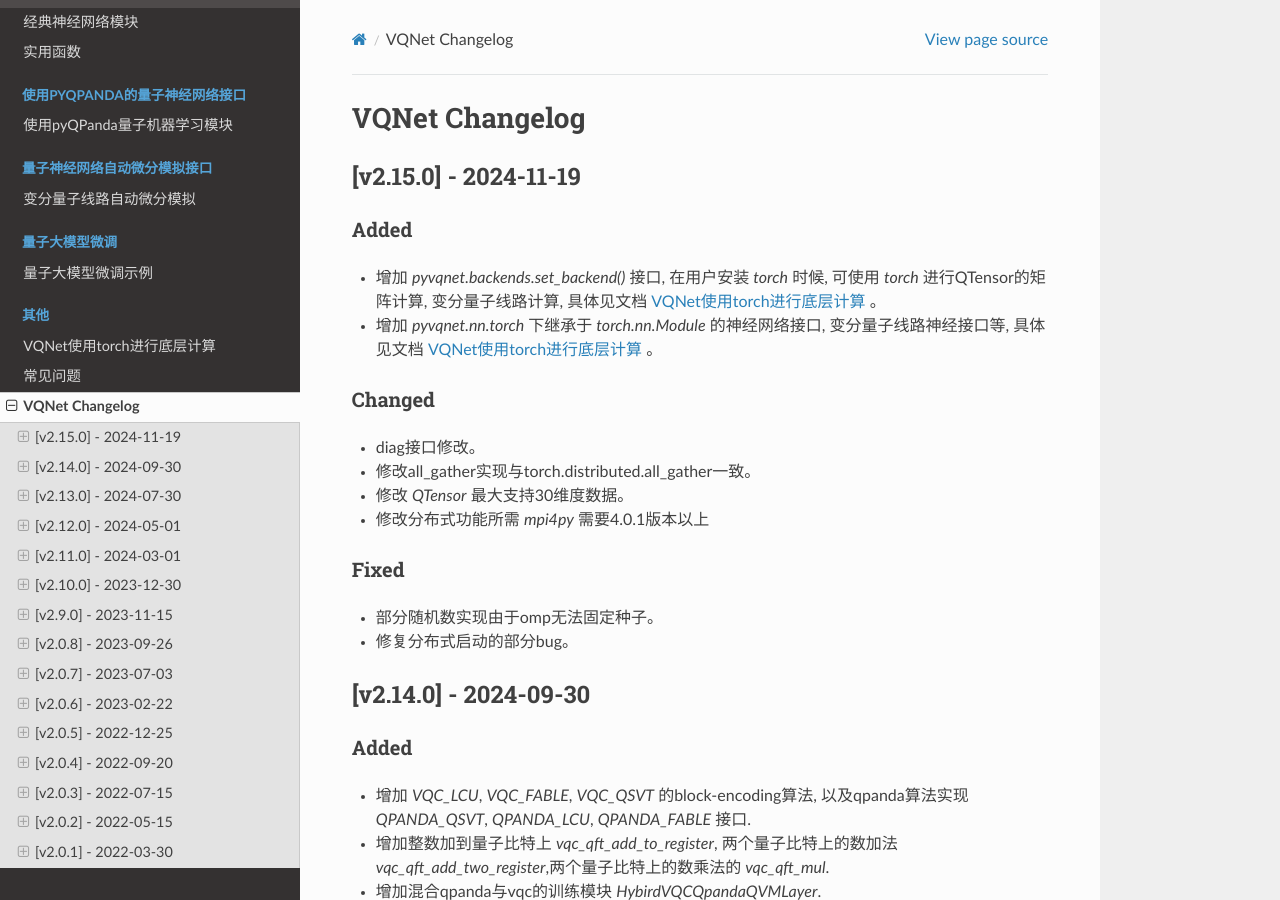
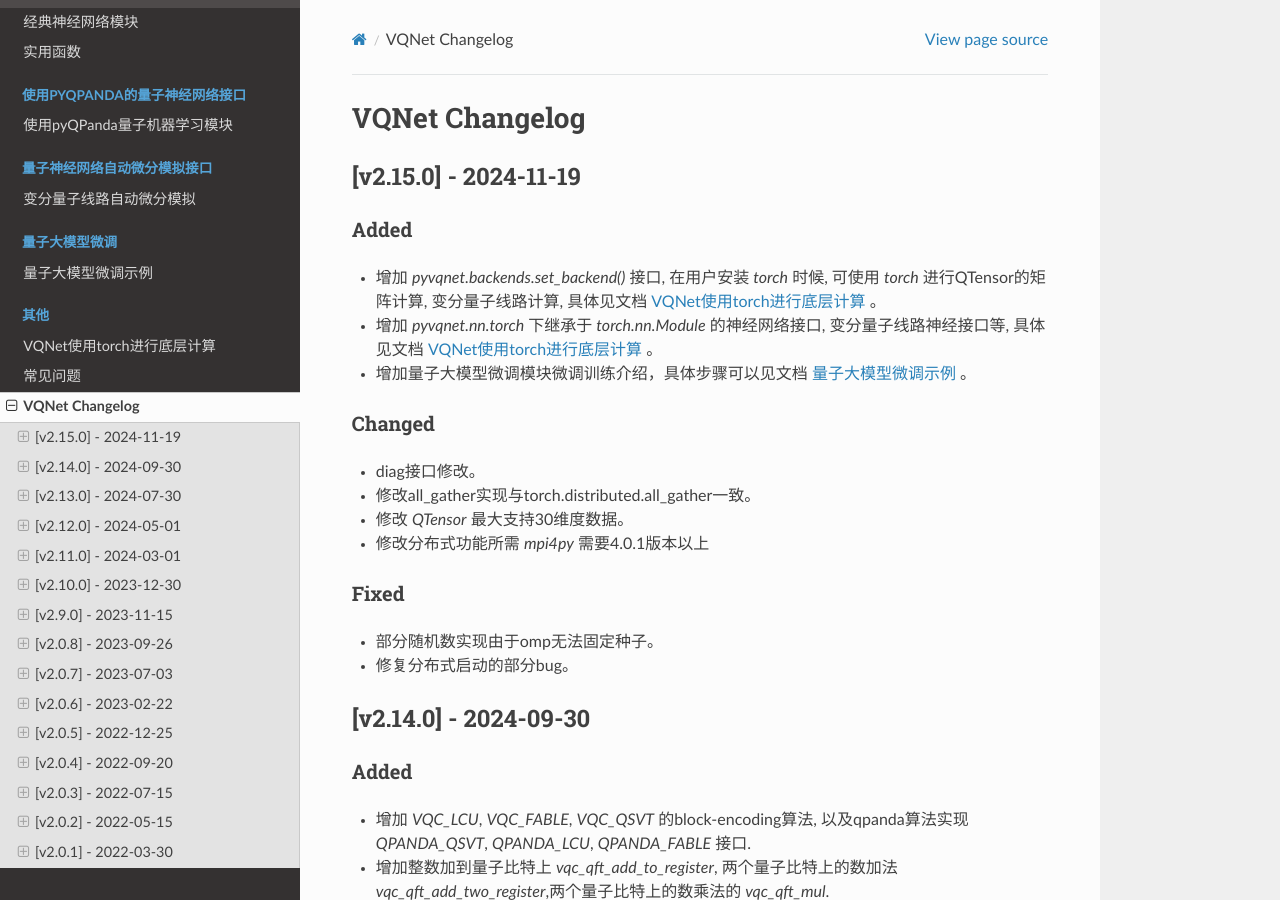
Before and after one commit to OriginQ/VQNET2.0-tutorial, a Sphinx documentation site: the page built from source/rst/CHANGELOG.rst, in a window 1280 px wide and 900 px high. Built offline with Sphinx 7.4.7 and the Read the Docs theme 3.1.0, drawn with Linux system fonts in a browser that asks for light colours.

Commit message:
[fix] fix CHANGELOG file add quantum llm

```diff
--- a/source/rst/CHANGELOG.rst
+++ b/source/rst/CHANGELOG.rst
@@ -13,6 +13,7 @@
 
 - 增加 `pyvqnet.backends.set_backend()` 接口, 在用户安装 `torch` 时候, 可使用 `torch` 进行QTensor的矩阵计算, 变分量子线路计算, 具体见文档 :ref:`torch_api` 。
 - 增加 `pyvqnet.nn.torch` 下继承于 `torch.nn.Module` 的神经网络接口, 变分量子线路神经接口等, 具体见文档 :ref:`torch_api` 。
+- 增加量子大模型微调模块微调训练介绍，具体步骤可以见文档 :ref:`llm` 。
 
 Changed
 ===================
--- a/source/rst/llm.rst
+++ b/source/rst/llm.rst
@@ -1,3 +1,5 @@
+.. _llm:
+
 量子大模型微调示例
 ***********************************
 
```
